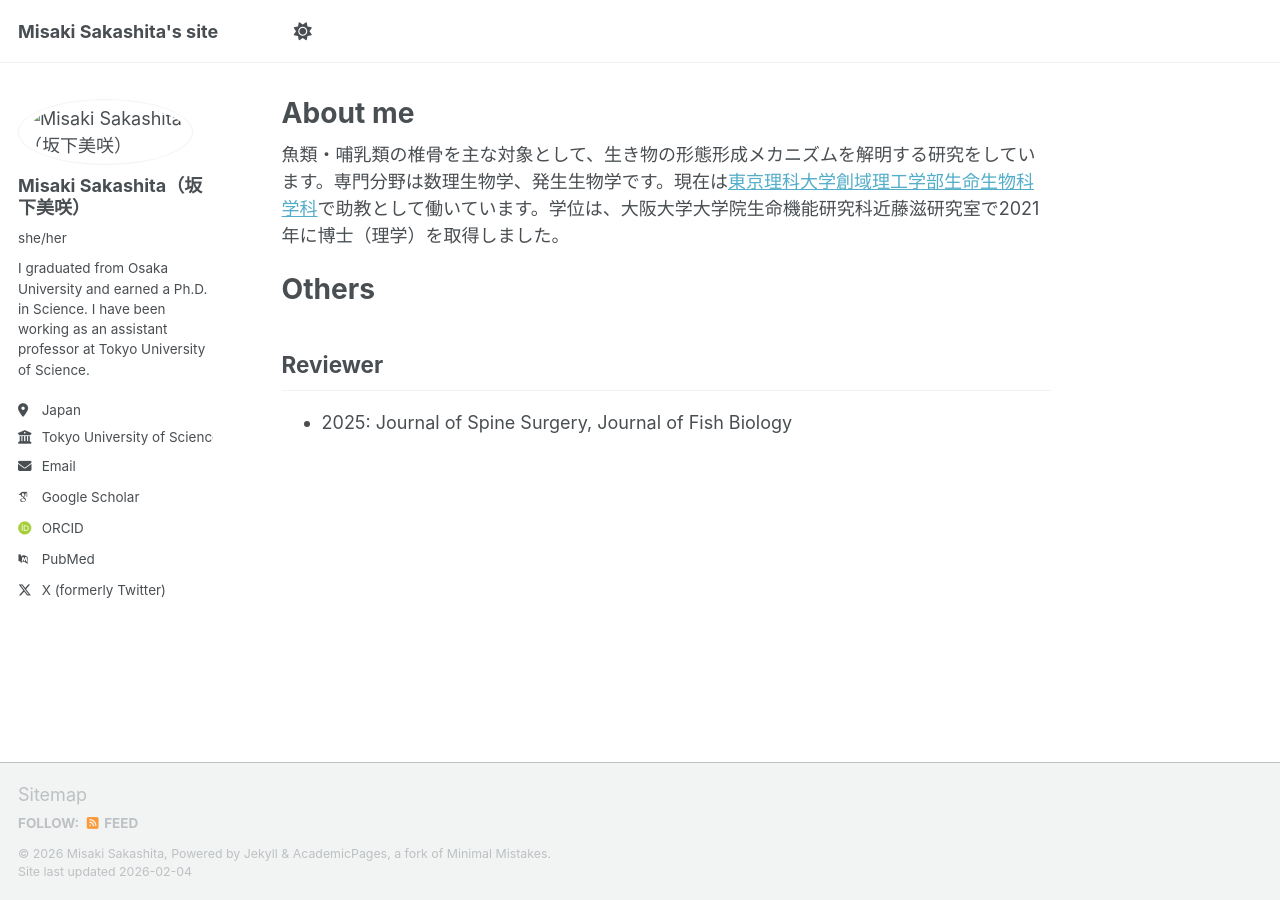
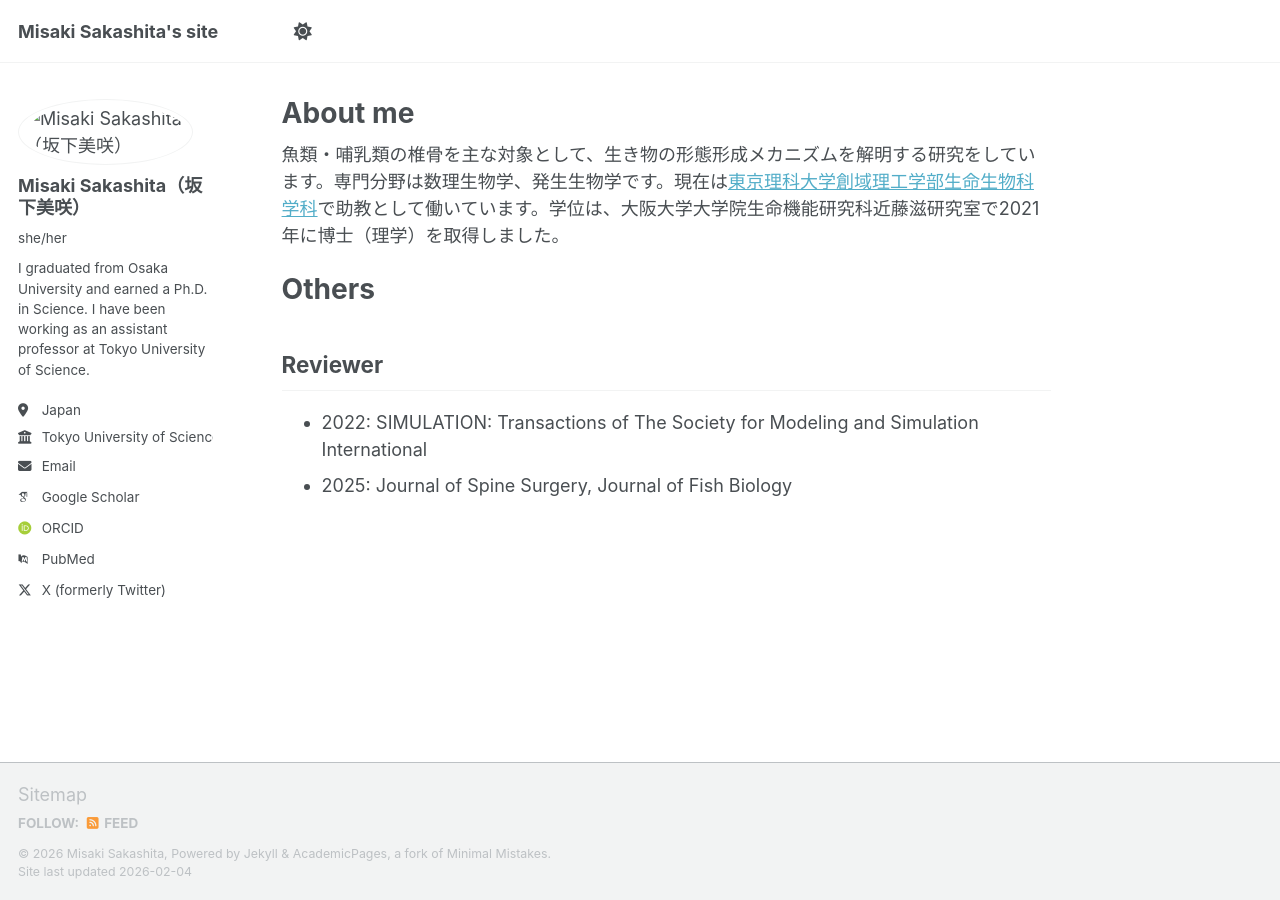
Before and after one commit to marty958/marty958.github.io, a Jekyll site: the page built from _pages/about.md, in a window 1280 px wide. Built offline with Jekyll 4.4.1, drawn with Linux system fonts in a browser that asks for light colours; some web fonts are replaced; a script bundle is joined from its source files by our own code; library files that are not in the unit come from our copies.

Commit message:
add reviewer log

```diff
--- a/_pages/about.md
+++ b/_pages/about.md
@@ -14,6 +14,7 @@ Others
 
 Reviewer
 ------
+- 2022: SIMULATION: Transactions of The Society for Modeling and Simulation International
 - 2025: Journal of Spine Surgery, Journal of Fish Biology
 
 {% comment %}
```
